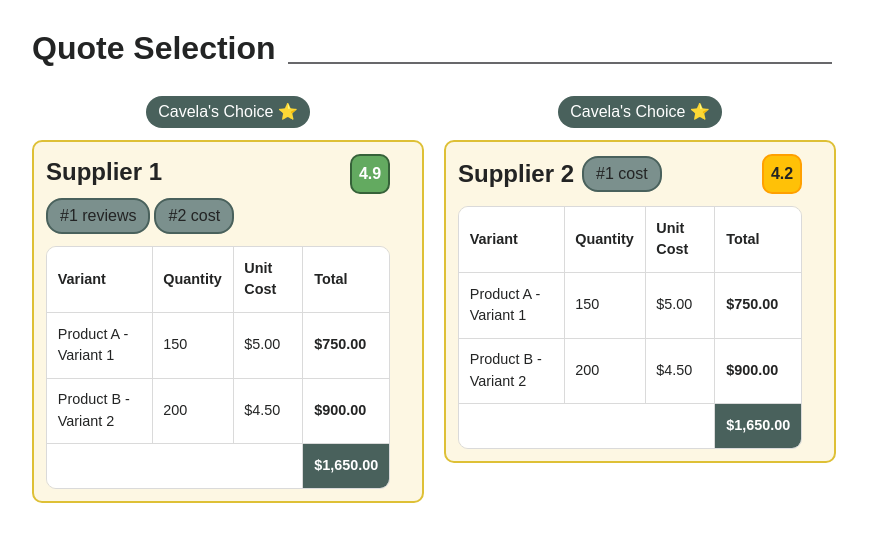
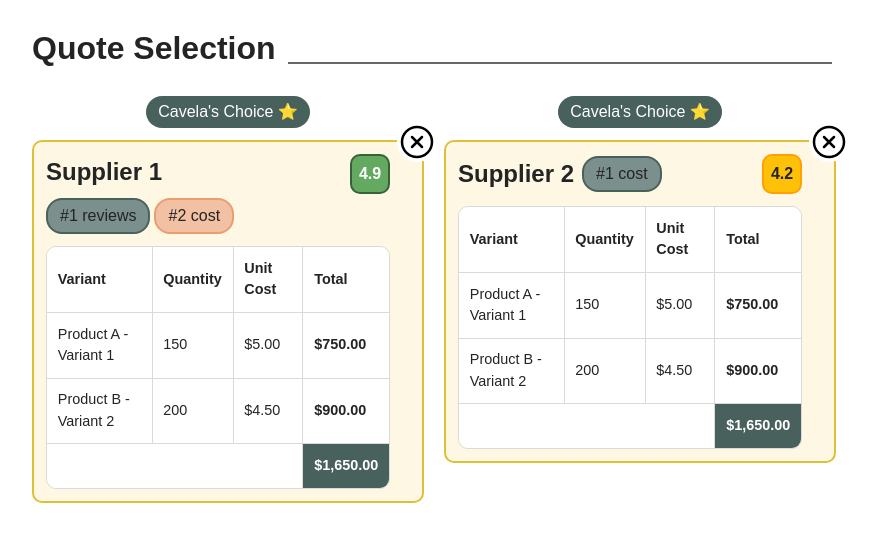
Before and after one commit to NanyThery/cavela-technical-test, a Next.js app: page / in a window 1280 px wide. Shown: the top 542 px of the page, without its empty margins (0-877 px from the left). Built offline with nearby package versions, Linux system fonts and the light colour scheme.

Commit message:
add remove function

```diff
--- a/src/app/page.tsx
+++ b/src/app/page.tsx
@@ -1,18 +1,50 @@
+"use client";
+import { useEffect, useState } from "react";
 import CardGrid from "../components/CardGrid/CardGrid";
 import SectionTitle from "../components/UI/SectionTitle";
 import fetchQuotes from "./actions";
 import CardQuote from "@/components/CardQuote/CardQuote";
+import { QuotationCard } from "../types/QuotationCard.interface";
+import CardGridSkeletons from "../components/Skeletons/CardGridSkeletons";
 
-export default async function HomePage() {
-  const quotes = await fetchQuotes();
+export default function HomePage() {
+  const [quotes, setQuotes] = useState<QuotationCard[]>([]);
+  const [loading, setLoading] = useState(true);
+
+  // This is done because we are not tackling a real ddbb. If we had a real data base, we wouldn't need to use  'use client' or useEffect, since we could do the actions server side and ask the ddbb for the updated array of data after deletion.
+
+  useEffect(() => {
+    async function fetchQuotesFun() {
+      const quotes = await fetchQuotes();
+      setLoading(false);
+      setQuotes(quotes);
+    }
+
+    fetchQuotesFun();
+  }, []);
+
+  function handleRemove(index: number) {
+    const updatedQuotes = [...quotes];
+    updatedQuotes.splice(index, 1);
+    setQuotes(updatedQuotes);
+  }
+
   return (
     <div>
       <SectionTitle title="Quote Selection" />
-      <CardGrid>
-        {quotes.map((q, index) => (
-          <CardQuote key={index} quote={q} />
-        ))}
-      </CardGrid>
+      {loading ? (
+        <CardGridSkeletons />
+      ) : (
+        <CardGrid>
+          {quotes.map((q, index) => (
+            <CardQuote
+              key={index}
+              quote={q}
+              onRemove={() => handleRemove(index)}
+            />
+          ))}
+        </CardGrid>
+      )}
     </div>
   );
 }
--- a/src/components/CardQuote/CardQuote.module.css
+++ b/src/components/CardQuote/CardQuote.module.css
@@ -13,6 +13,7 @@
 }
 
 .cardContainer {
+  position: relative;
   width: 100%;
   display: flex;
   flex-flow: column;
@@ -54,3 +55,9 @@
   border: 1px solid var(--color-gray-200);
   overflow: hidden;
 }
+
+.cardRemoveContainer {
+  position: absolute;
+  right: -15px;
+  top: -20px;
+}
--- a/src/components/CardQuote/CardQuote.tsx
+++ b/src/components/CardQuote/CardQuote.tsx
@@ -1,14 +1,23 @@
+"use client";
 import { QuotationCard } from "../../types/QuotationCard.interface";
 import Tag from "../UI/Tag";
 import styles from "./CardQuote.module.css";
 import RatingTag from "../RatingTag/RatingTag";
 import CardTable from "../CardTable/CardTable";
+import { RemoveButton } from "../RemoveButton/RemoveButton";
+import { ColorVariant } from "../../types/ColorVariant.type";
+import { selectTagVariant } from "../../utils/selectTagVariant";
 
 interface CardQuoteProps {
   quote: QuotationCard;
+  onRemove: () => void;
 }
 
-export default function CardQuote({ quote }: CardQuoteProps) {
+export default function CardQuote({ quote, onRemove }: CardQuoteProps) {
+  function handleRemove() {
+    onRemove();
+  }
+
   return (
     <div className={styles.cardWrapper}>
       <span className={styles.cavelasChoice}>
@@ -16,12 +25,18 @@ export default function CardQuote({ quote }: CardQuoteProps) {
       </span>
 
       <div className={styles.cardContainer}>
+        <div className={styles.cardRemoveContainer}>
+          <RemoveButton onClick={handleRemove} />
+        </div>
         <div className={styles.cardHeader}>
           <div className={styles.cardHeaderLeft}>
             <h2>{quote.supplier.name}</h2>
             <div className={styles.tagContainer}>
               {quote.badges.map((badge, index) => (
-                <Tag key={index}>{`#${badge[1]} ${badge[0]}`}</Tag>
+                <Tag
+                  key={index}
+                  variant={selectTagVariant(index)}
+                >{`#${badge[1]} ${badge[0]}`}</Tag>
               ))}
             </div>
           </div>
--- /dev/null
+++ b/src/components/RemoveButton/RemoveButton.module.css
@@ -0,0 +1,14 @@
+.removeButton {
+  background-color: white;
+  border-radius: 50%;
+  border: none;
+  cursor: pointer;
+  padding: 0;
+  height: 40px;
+  width: 40px;
+}
+
+.removeButton svg {
+  width: 100%;
+  height: 100%;
+}
--- /dev/null
+++ b/src/components/RemoveButton/RemoveButton.tsx
@@ -0,0 +1,30 @@
+"use client";
+
+import styles from "./RemoveButton.module.css";
+export function RemoveButton({ onClick }: { onClick: () => void }) {
+  return (
+    <button className={styles.removeButton} onClick={onClick}>
+      <svg
+        xmlns="http://www.w3.org/2000/svg"
+        className="ionicon"
+        viewBox="0 0 512 512"
+      >
+        <path
+          d="M448 256c0-106-86-192-192-192S64 150 64 256s86 192 192 192 192-86 192-192z"
+          fill="none"
+          stroke="currentColor"
+          strokeMiterlimit="10"
+          strokeWidth="32"
+        />
+        <path
+          fill="none"
+          stroke="currentColor"
+          strokeLinecap="round"
+          strokeLinejoin="round"
+          strokeWidth="32"
+          d="M320 320L192 192M192 320l128-128"
+        />
+      </svg>
+    </button>
+  );
+}
```
